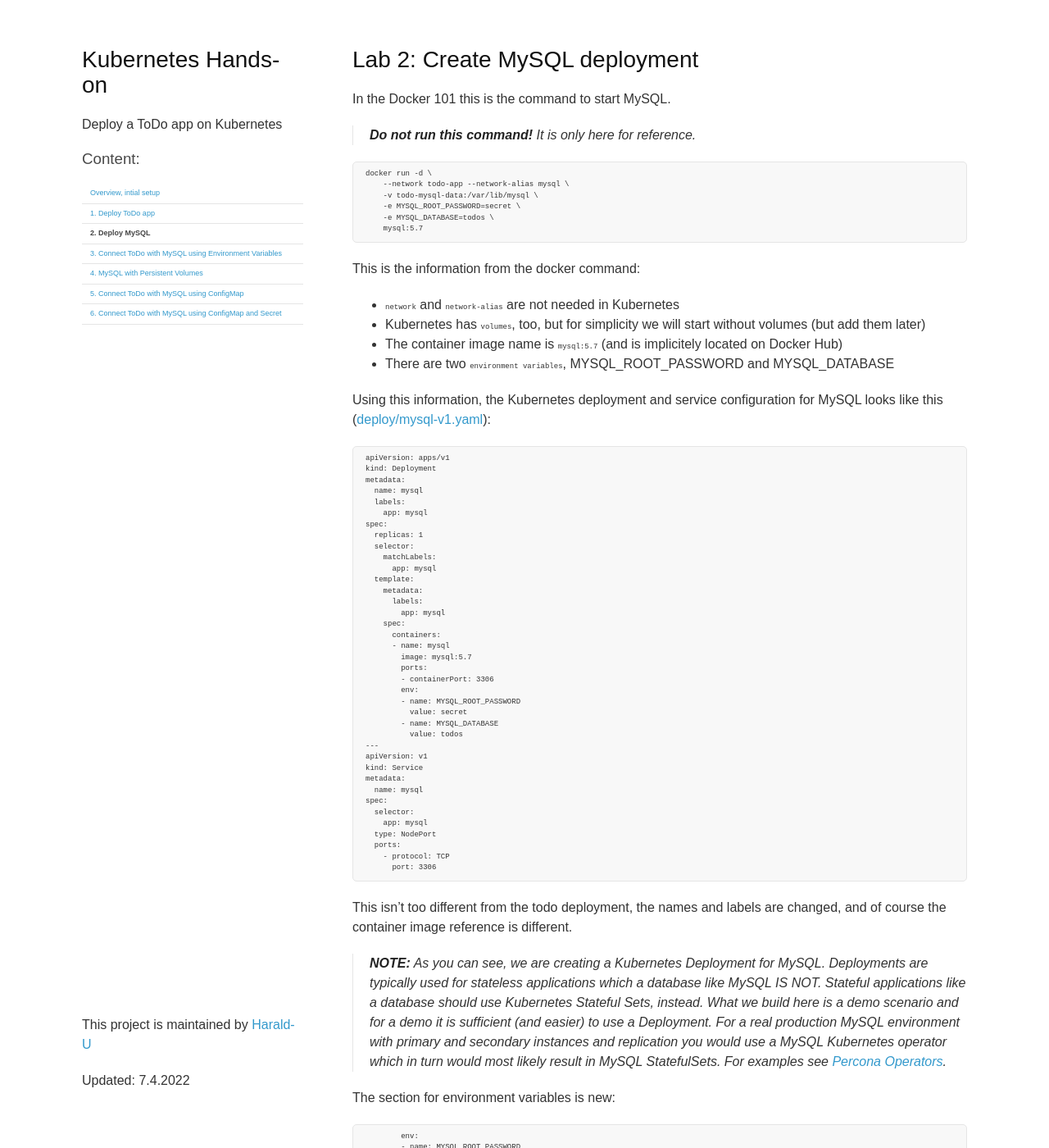
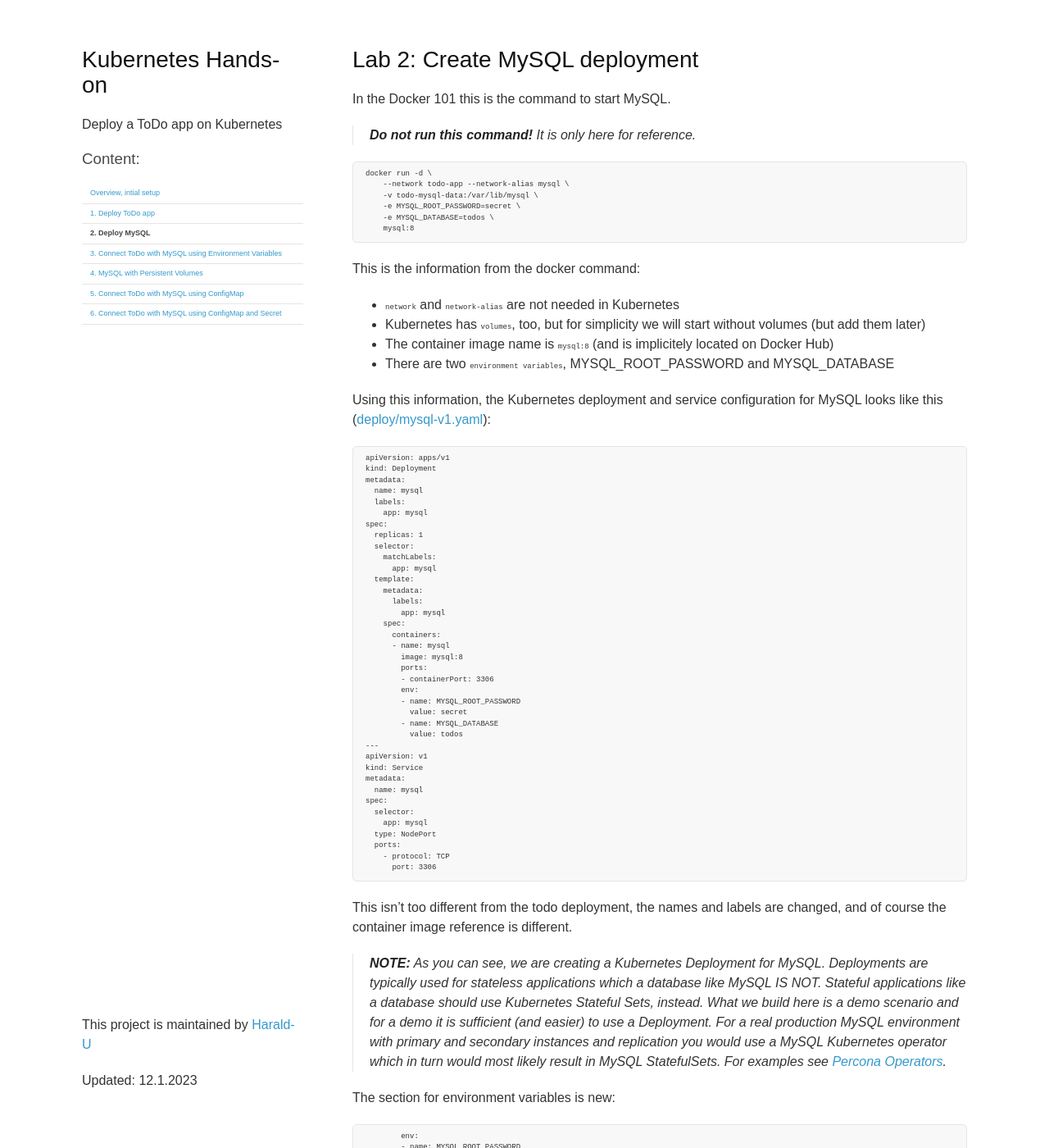
Before and after one commit to Harald-U/kubernetes-handson, a Jekyll site: the page built from docs/lab2.md, in a window 1280 px wide and 1400 px high. Shown: the whole window at 82% size. Built offline with Jekyll 4.4.1, drawn with Linux system fonts in a browser that asks for light colours; our own code applies the rules of GitHub Pages for plain Markdown files; some of the changed text lies outside the part shown.

Commit message:
Update to new versions

````diff
--- a/_config.yml
+++ b/_config.yml
@@ -1,6 +1,6 @@
 theme: jekyll-theme-minimal
 title: Kubernetes Hands-on
-updated: 7.4.2022
+updated: 12.1.2023
 description: Deploy a ToDo app on Kubernetes
 show_downloads: False
 navigation:
--- a/deploy/mysql-v1.yaml
+++ b/deploy/mysql-v1.yaml
@@ -16,7 +16,7 @@ spec:
     spec:
       containers:
       - name: mysql
-        image: mysql:5.7
+        image: mysql:8
         ports:
         - containerPort: 3306
         env:
--- a/deploy/mysql-v2.yaml
+++ b/deploy/mysql-v2.yaml
@@ -29,7 +29,7 @@ spec:
     spec:
       containers:
       - name: mysql
-        image: mysql:5.7
+        image: mysql:8
         ports:
         - containerPort: 3306
         env:
--- a/deploy/mysql-v3.yaml
+++ b/deploy/mysql-v3.yaml
@@ -29,7 +29,7 @@ spec:
     spec:
       containers:
       - name: mysql
-        image: mysql:5.7
+        image: mysql:8
         ports:
         - containerPort: 3306
         env:
--- a/deploy/mysql-v4.yaml
+++ b/deploy/mysql-v4.yaml
@@ -29,7 +29,7 @@ spec:
     spec:
       containers:
       - name: mysql
-        image: mysql:5.7
+        image: mysql:8
         ports:
         - containerPort: 3306
         env:
--- a/docs/lab2.md
+++ b/docs/lab2.md
@@ -14,14 +14,14 @@ docker run -d \
     -v todo-mysql-data:/var/lib/mysql \
     -e MYSQL_ROOT_PASSWORD=secret \
     -e MYSQL_DATABASE=todos \
-    mysql:5.7
+    mysql:8
 ```
 
 This is the information from the docker command:
 
 * `network` and `network-alias` are not needed in Kubernetes
 * Kubernetes has `volumes`, too, but for simplicity we will start without volumes (but add them later)
-* The container image name is `mysql:5.7` (and is implicitely located on Docker Hub)
+* The container image name is `mysql:8` (and is implicitely located on Docker Hub)
 * There are two `environment variables`, MYSQL_ROOT_PASSWORD and MYSQL_DATABASE
 
 Using this information, the Kubernetes deployment and service configuration for MySQL looks like this ([deploy/mysql-v1.yaml](../deploy/mysql-v1.yaml)):
@@ -45,7 +45,7 @@ spec:
     spec:
       containers:
       - name: mysql
-        image: mysql:5.7
+        image: mysql:8
         ports:
         - containerPort: 3306
         env:
@@ -99,8 +99,8 @@ It contains 2 key-value pairs in a YAML array called `env`.
     There will be a lot of output in the `stern` shell but it should state in the end:
 
     ```
-    mysql-fc666f95b-8kz7p mysql 2020-12-15T13:41:59.551732Z 0 [Note] mysqld: ready for connections.
-    mysql-fc666f95b-8kz7p mysql Version: '5.7.32'  socket: '/var/run/mysqld/mysqld.sock'  port: 3306  MySQL Community Server (GPL)
+    mysql-7bf656bfc9-hpn7v mysql 2023-01-11T13:50:06.461633Z 0 [System] [MY-010931] [Server] /usr/sbin/mysqld: ready for connections.
+    Version: '8.0.31'  socket: '/var/run/mysqld/mysqld.sock'  port: 3306  MySQL Community Server - GPL.
     ```
 
 So MySQL is running in its own pod and waiting for a connection on port 3306 which is MySQL's default.
````
Also changed, not shown: docs/lab1.md (+1 -1 lines), index.md (+30 -28 lines).
